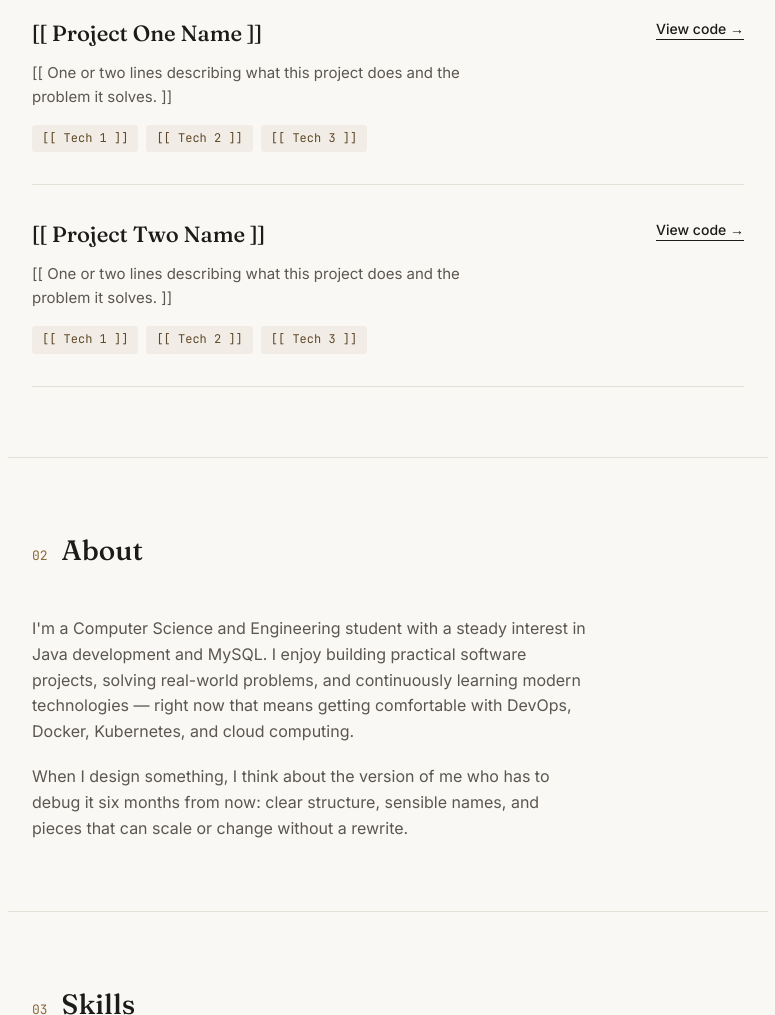
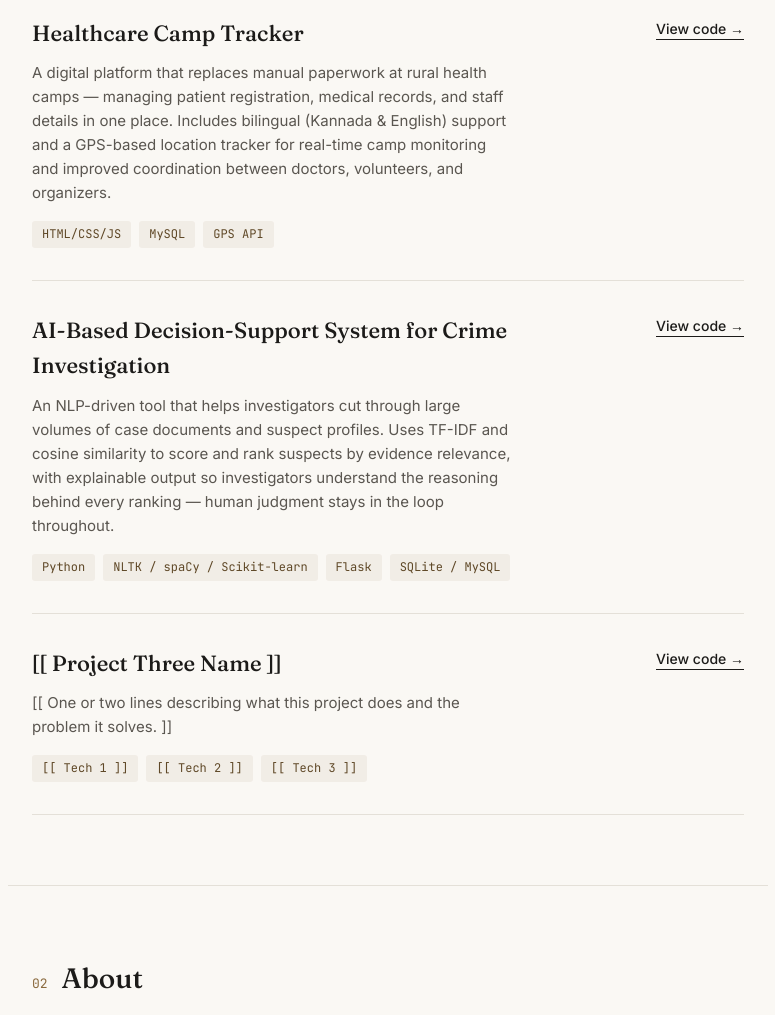
Before and after one commit to Guruprasad-K-P/portfolio, a plain HTML site: page portfolio/index.html in a window 1280 px wide. Shown: the part 820-1835 px from the top of the page, without its empty margins (252-1027 px from the left). Drawn offline with Linux system fonts and the light colour scheme.

Commit message:
Update project details in index.html

```diff
--- a/portfolio/index.html
+++ b/portfolio/index.html
@@ -51,18 +51,21 @@
 
     <div class="project-list">
 
-      <!-- PROJECT 1 — replace the placeholder text inside each [[ ]] when ready -->
+      <!-- PROJECT 1 -->
       <article class="project">
         <div class="project-info">
-          <h3 class="project-title">[[ Project One Name ]]</h3>
+          <h3 class="project-title">Healthcare Camp Tracker</h3>
           <p class="project-desc">
-            [[ One or two lines describing what this project does and the
-            problem it solves. ]]
+            A digital platform that replaces manual paperwork at rural health
+            camps — managing patient registration, medical records, and staff
+            details in one place. Includes bilingual (Kannada &amp; English) support
+            and a GPS-based location tracker for real-time camp monitoring and
+            improved coordination between doctors, volunteers, and organizers.
           </p>
           <ul class="project-stack">
-            <li>[[ Tech 1 ]]</li>
-            <li>[[ Tech 2 ]]</li>
-            <li>[[ Tech 3 ]]</li>
+            <li>HTML/CSS/JS</li>
+            <li>MySQL</li>
+            <li>GPS API</li>
           </ul>
         </div>
         <div class="project-links">
@@ -73,7 +76,30 @@
       <!-- PROJECT 2 -->
       <article class="project">
         <div class="project-info">
-          <h3 class="project-title">[[ Project Two Name ]]</h3>
+          <h3 class="project-title">AI-Based Decision-Support System for Crime Investigation</h3>
+          <p class="project-desc">
+            An NLP-driven tool that helps investigators cut through large
+            volumes of case documents and suspect profiles. Uses TF-IDF and
+            cosine similarity to score and rank suspects by evidence relevance,
+            with explainable output so investigators understand the reasoning
+            behind every ranking — human judgment stays in the loop throughout.
+          </p>
+          <ul class="project-stack">
+            <li>Python</li>
+            <li>NLTK / spaCy / Scikit-learn</li>
+            <li>Flask</li>
+            <li>SQLite / MySQL</li>
+          </ul>
+        </div>
+        <div class="project-links">
+          <a href="#" class="project-link">View code →</a>
+        </div>
+      </article>
+
+      <!-- PROJECT 3 — replace the placeholder text inside each [[ ]] when ready -->
+      <article class="project">
+        <div class="project-info">
+          <h3 class="project-title">[[ Project Three Name ]]</h3>
           <p class="project-desc">
             [[ One or two lines describing what this project does and the
             problem it solves. ]]
```
